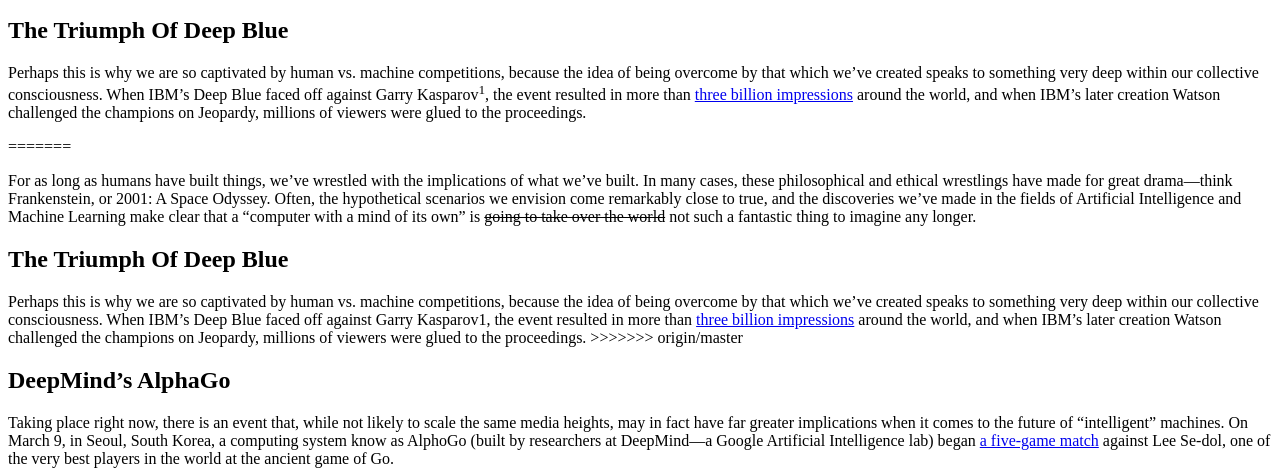
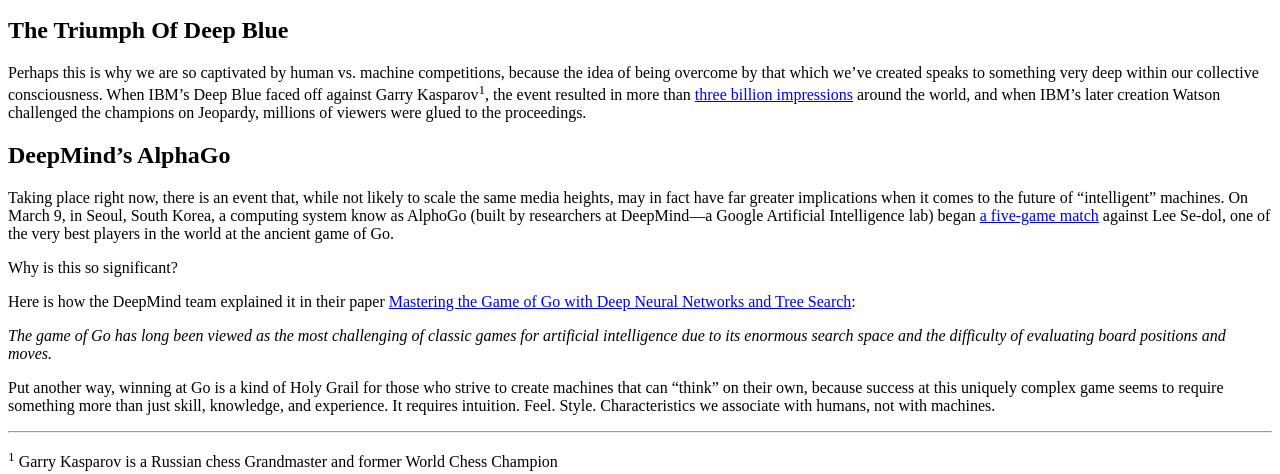
Before and after one commit to guglio/mockup-to-article, a plain HTML site: page index.html in a window 1280 px wide. Shown: the part 577-1051 px from the top of the page. Drawn offline with Linux system fonts and the light colour scheme.

Commit message:
Add files via upload

```diff
--- a/index.html
+++ b/index.html
@@ -22,13 +22,6 @@
   <h2>The Triumph Of Deep Blue</h2>
 
   <p>Perhaps this is why we are so captivated by human vs. machine competitions, because the idea of being overcome by that which we’ve created speaks to something very deep within our collective consciousness. When IBM’s Deep Blue faced off against Garry Kasparov<sup>1</sup>, the event resulted in more than <a href="http://www-03.ibm.com/ibm/history/ibm100/us/en/icons/deepblue/">three billion impressions</a> around the world, and when IBM’s later creation Watson challenged the champions on Jeopardy, millions of viewers were glued to the proceedings.</p>
-=======
-  <p>For as long as humans have built things, we’ve wrestled with the implications of what we’ve built. In many cases, these philosophical and ethical wrestlings have made for great drama—think Frankenstein, or 2001: A Space Odyssey. Often, the hypothetical scenarios we envision come remarkably close to true, and the discoveries we’ve made in the fields of Artificial Intelligence and Machine Learning make clear that a “computer with a mind of its own” is <del>going to take over the world</del> not such a fantastic thing to imagine any longer.</p>
-
-  <h2>The Triumph Of Deep Blue</h2>
-
-  <p>Perhaps this is why we are so captivated by human vs. machine competitions, because the idea of being overcome by that which we’ve created speaks to something very deep within our collective consciousness. When IBM’s Deep Blue faced off against Garry Kasparov1, the event resulted in more than <a href="http://www-03.ibm.com/ibm/history/ibm100/us/en/icons/deepblue/">three billion impressions</a> around the world, and when IBM’s later creation Watson challenged the champions on Jeopardy, millions of viewers were glued to the proceedings.
->>>>>>> origin/master
 
   <h2>DeepMind’s AlphaGo</h2>
 
```
